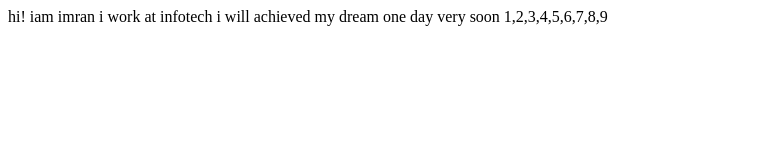
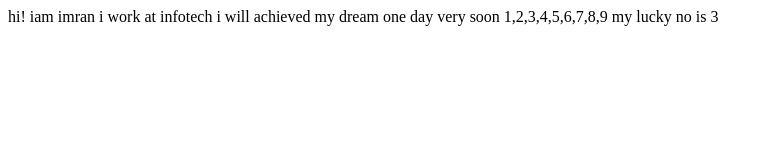
Before and after one commit to imran9007/student-name, a plain HTML site: page index.html in a window 1280 px wide. Shown: the whole page, without its empty margins (0-773 px from the left). Drawn offline with Linux system fonts and the light colour scheme.

Commit message:
docs: adding data with numbers

```diff
--- a/index.html
+++ b/index.html
@@ -12,5 +12,6 @@
    i will achieved my dream
    one day very soon
    1,2,3,4,5,6,7,8,9
+   my lucky no is 3
 </body>
 </html>
```
